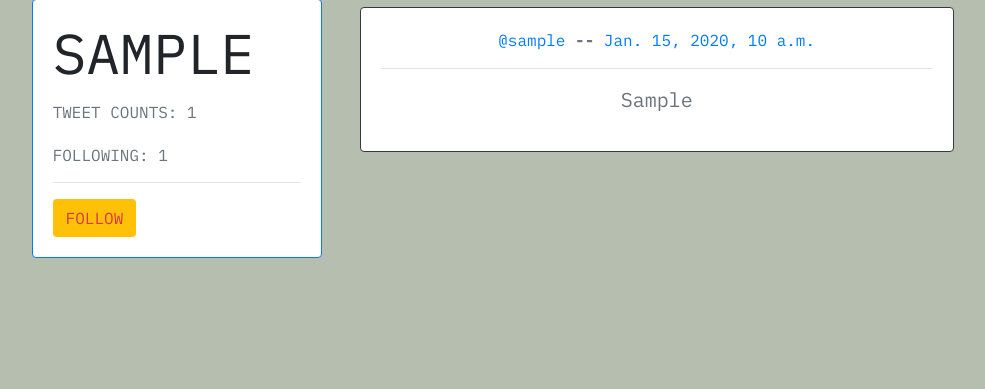
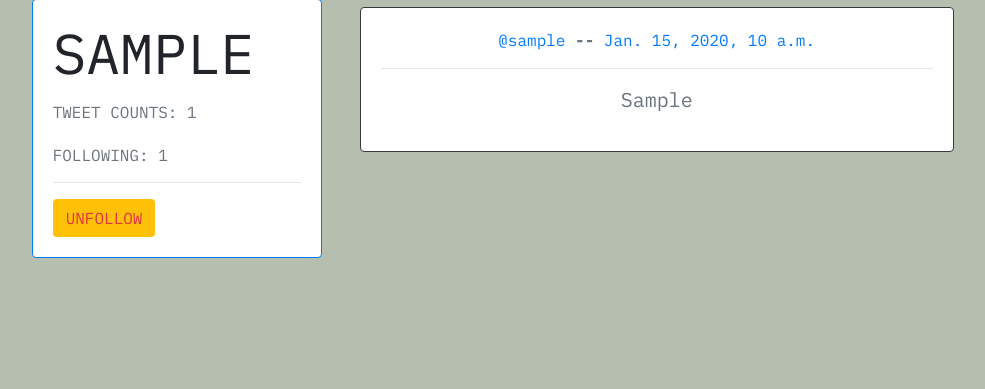
Before and after one commit to karki011/sk-twitter-clone, a Django app: a page that uses templates/twitterclone/user_tweet.html in a window 1280 px wide. Shown: the part 107-496 px from the top of the page, without its empty margins (90-1075 px from the left). Run offline with Django 3.2, Linux system fonts and the light colour scheme; tables that the repository leaves empty hold one stand-in row (values such as "Sample post"); some libraries are stand-ins or nearby versions.

Commit message:
filtered view by like user

```diff
--- a/templates/twitterclone/user_tweet.html
+++ b/templates/twitterclone/user_tweet.html
@@ -9,12 +9,20 @@
                 <h6 class="card-subtitle mb-2 text-muted mt-3 "> Tweet counts: {{viewed_user.tweets.count}}</h6>
                 <h6 class="card-subtitle mb-2 text-muted mt-4">Following: {{viewed_user.following.count}}</h6>
                 <hr>
-                {% if viewed_user != user%}
-                <a class="btn bg-warning text-danger " href="{% url 'follow_user' viewed_user %}">Follow</a>
-                {%endif%}
+
+                {% if request.user != viewed_user %}
+                    {% if  request.user.is_authenticated and   viewed_user.following %}
+                        <a  class="btn bg-warning text-danger "href="{% url 'follow_user' viewed_user %}">Follow this user</a>
+                    {% else %}
+                      <a  class="btn bg-warning text-danger " href="{% url 'unfollow_user' viewed_user %}">
+                          unfollow</a>
+                    {% endif %}
+                {% endif %}
             </div>
         </div>
-
+  <!--                {% if viewed_user != user%}-->
+                <!--                <a class="btn bg-warning text-danger " href="{% url 'follow_user' viewed_user %}">Follow</a>-->
+                <!--                {%endif%}-->
     </div>
     <div class="col-6">
         {% for tweet in tweets %}
--- a/tweet/views.py
+++ b/tweet/views.py
@@ -31,7 +31,8 @@ class UserTweetListView(TemplateView):
 @login_required()
 def addtweet(request):
     html = "twitterclone/newtweet.html"
-    tweets = Tweet.objects.all().order_by('-id')
+    tweets = Tweet.objects.filter(created_by__in=request.user.following.all()).order_by("-id")
+    # tweets = Tweet.objects.all().order_by('-id')
     if request.method == 'POST':
         form = TweetForm(request.POST)
         if form.is_valid():
```
